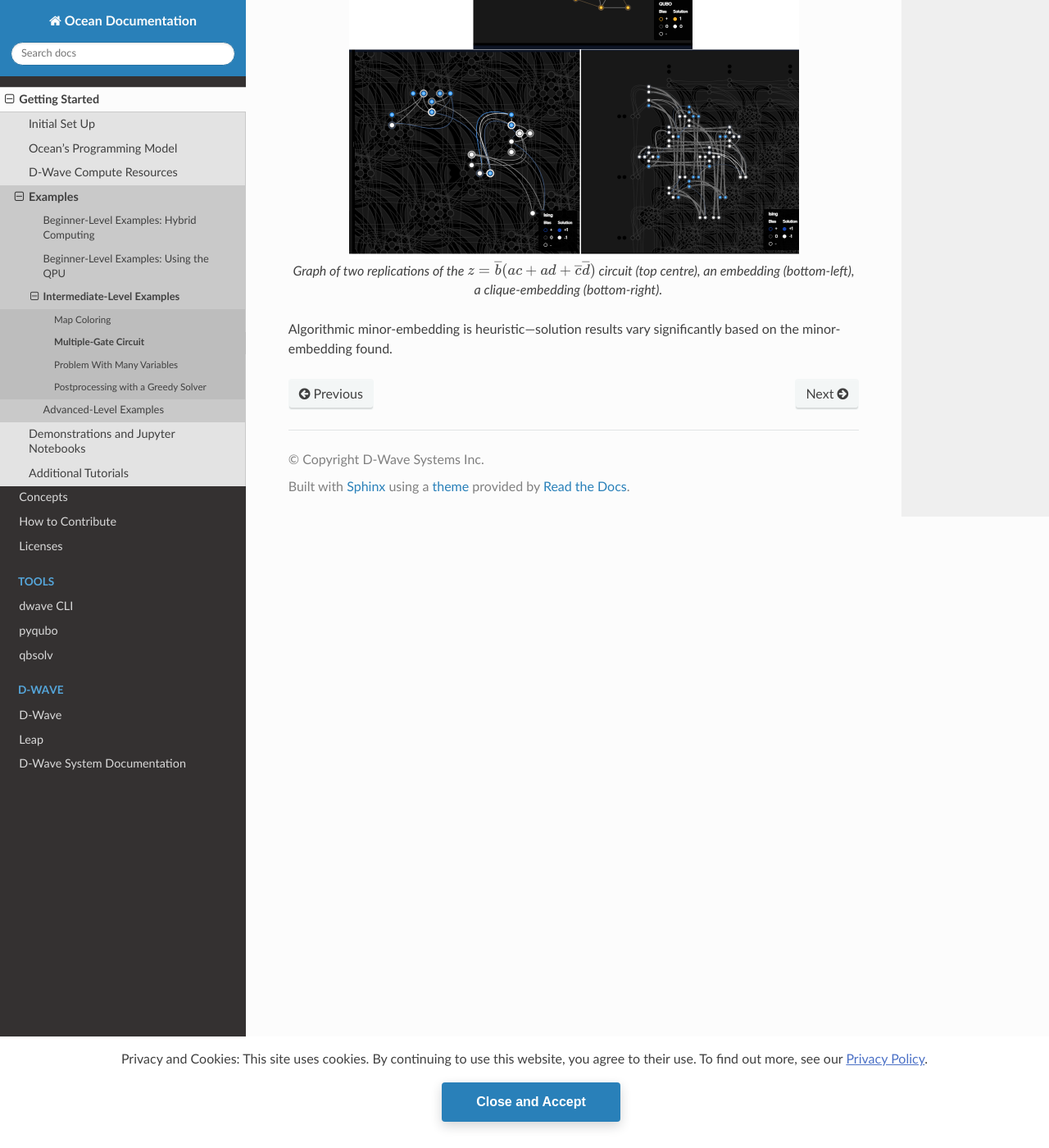
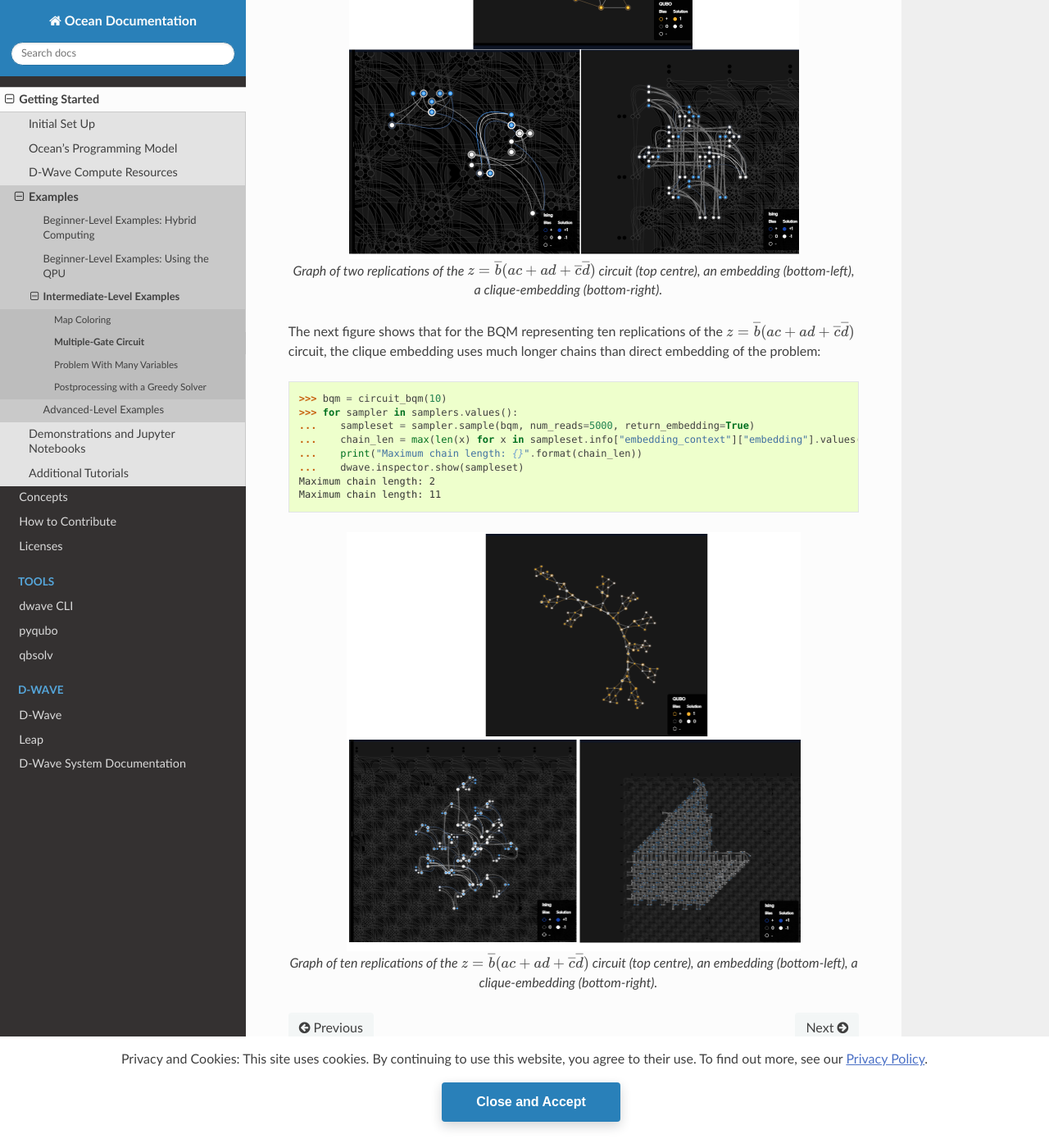
Before and after one commit to dwavesystems/dwave-ocean-sdk, a Sphinx documentation site: the page built from docs/examples/multi_gate.rst, in a window 1280 px wide and 1400 px high, scrolled down 8021 px. Shown: the whole window at 82% size. Built offline with Sphinx 7.4.7 and the Read the Docs theme 2.0.0, drawn with Linux system fonts in a browser that asks for light colours; pages that are not in the unit, such as notebooks, are missing from menus; the version number could not be read and is left out.

Commit message:
Add inspector and code for num_circuits=10

```diff
--- a/docs/examples/multi_gate.rst
+++ b/docs/examples/multi_gate.rst
@@ -441,6 +441,25 @@ chains.
    (bottom-right).
 
 
+The next figure shows that for the BQM representing ten replications of the
+:math:`z = \overline{b} (ac + ad + \overline{c}\overline{d})` circuit, the clique
+embedding uses much longer chains than direct embedding of the problem:
 
-Algorithmic minor-embedding is heuristic---solution results vary significantly based on
-the minor-embedding found.
+>>> bqm = circuit_bqm(10)
+>>> for sampler in samplers.values():
+...    sampleset = sampler.sample(bqm, num_reads=5000, return_embedding=True)
+...    chain_len = max(len(x) for x in sampleset.info["embedding_context"]["embedding"].values())
+...    print("Maximum chain length: {}".format(chain_len))       # doctest: +SKIP
+...    dwave.inspector.show(sampleset)
+Maximum chain length: 2
+Maximum chain length: 11
+
+.. figure:: ../_images/MultiGateCircuit_Embedding10.png
+   :name: Problem_MultiGateCircuit_Embedding10
+   :alt: image
+   :align: center
+   :scale: 50 %
+
+   Graph of ten replications of the :math:`z = \overline{b} (ac + ad + \overline{c}\overline{d})`
+   circuit (top centre), an embedding (bottom-left), a clique-embedding
+   (bottom-right).
```
Also changed, not shown: docs/_images/MultiGateCircuit_Embedding10.png (added).
